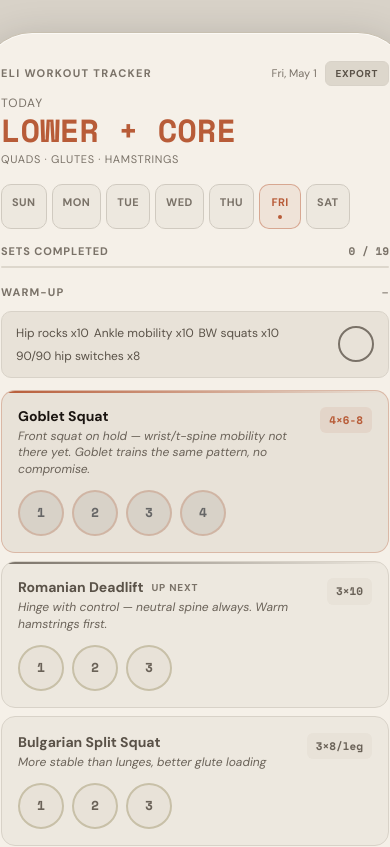
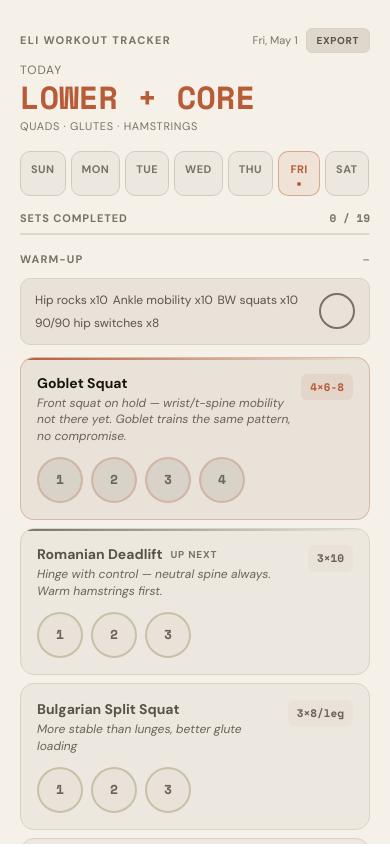
Before and after one commit to batkoski/batkoski-workout-tracker, a React (Vite) app: page / in a window 390 px wide. Shown: the top 847 px of the page. Built offline with nearby package versions, Linux system fonts and the light colour scheme.

Commit message:
feat: full-screen native layout on mobile, phone preview on desktop

```diff
--- a/index.html
+++ b/index.html
@@ -3,8 +3,10 @@
   <head>
     <meta charset="UTF-8" />
     <link rel="icon" type="image/svg+xml" href="/vite.svg" />
-    <meta name="viewport" content="width=device-width, initial-scale=1.0" />
-    <title>vibe-coding-interest</title>
+    <meta name="viewport" content="width=device-width, initial-scale=1.0, viewport-fit=cover" />
+    <meta name="apple-mobile-web-app-capable" content="yes" />
+    <meta name="apple-mobile-web-app-status-bar-style" content="default" />
+    <title>Eli Workout Tracker</title>
   </head>
   <body>
     <div id="root"></div>
--- a/src/App.tsx
+++ b/src/App.tsx
@@ -1068,16 +1068,16 @@ export default function App() {
   const coreFreq = getCoreFreq();
 
   return (
-    <div style={{ fontFamily: "'DM Sans', sans-serif", background: "#D8D2C8", minHeight: "100vh", display: "flex", alignItems: "center", justifyContent: "center", padding: "32px 16px" }}>
+    <div className="app-outer" style={{ fontFamily: "'DM Sans', sans-serif" }}>
       <link href="https://fonts.googleapis.com/css2?family=DM+Sans:ital,wght@0,400;0,600;0,700;1,400&family=Space+Mono:wght@700&display=swap" rel="stylesheet" />
-      {/* Phone shell — fixed iPhone Pro Max proportions: 430×932 logical px */}
-      <div style={{ width: "430px", height: "932px", flexShrink: 0, background: "#F5F0E8", borderRadius: "52px", border: "1px solid #C8C0B0", overflow: "hidden", color: "#2A2420", position: "relative", boxShadow: "0 8px 40px rgba(0,0,0,0.18), inset 0 0 0 1px rgba(255,255,255,0.6)" }}>
+      {/* Phone shell — fixed iPhone Pro Max proportions on desktop, full-screen on mobile */}
+      <div className="app-shell">
 
       {/* ── INNER LAYOUT: scrollable content + pinned timer ── */}
-      <div style={{ display: "flex", flexDirection: "column", height: "100%" }}>
+      <div className="app-inner">
 
         {/* Scrollable content area */}
-        <div style={{ flex: 1, overflowY: "auto", overflowX: "hidden", paddingBottom: "48px" }}>
+        <div className="app-scroll">
 
       {/* ── HEADER ── */}
       <div style={{ padding: "28px 20px 0" }}>
--- a/src/index.css
+++ b/src/index.css
@@ -60,3 +60,59 @@
     scroll-behavior: smooth;
   }
 }
+
+/* ── PHONE SHELL (desktop preview) ── */
+.app-outer {
+  font-family: 'DM Sans', sans-serif;
+  background: #D8D2C8;
+  min-height: 100vh;
+  display: flex;
+  align-items: center;
+  justify-content: center;
+  padding: 32px 16px;
+}
+
+.app-shell {
+  width: 430px;
+  height: 932px;
+  flex-shrink: 0;
+  background: #F5F0E8;
+  border-radius: 52px;
+  border: 1px solid #C8C0B0;
+  overflow: hidden;
+  color: #2A2420;
+  position: relative;
+  box-shadow: 0 8px 40px rgba(0,0,0,0.18), inset 0 0 0 1px rgba(255,255,255,0.6);
+}
+
+.app-inner {
+  display: flex;
+  flex-direction: column;
+  height: 100%;
+}
+
+.app-scroll {
+  flex: 1;
+  overflow-y: auto;
+  overflow-x: hidden;
+  padding-bottom: 48px;
+  -webkit-overflow-scrolling: touch;
+}
+
+/* ── MOBILE: full-screen native feel ── */
+@media (max-width: 768px) {
+  .app-outer {
+    background: #F5F0E8;
+    min-height: 100dvh;
+    display: block;
+    padding: 0;
+  }
+
+  .app-shell {
+    width: 100%;
+    height: 100dvh;
+    border-radius: 0;
+    border: none;
+    box-shadow: none;
+  }
+}
```
